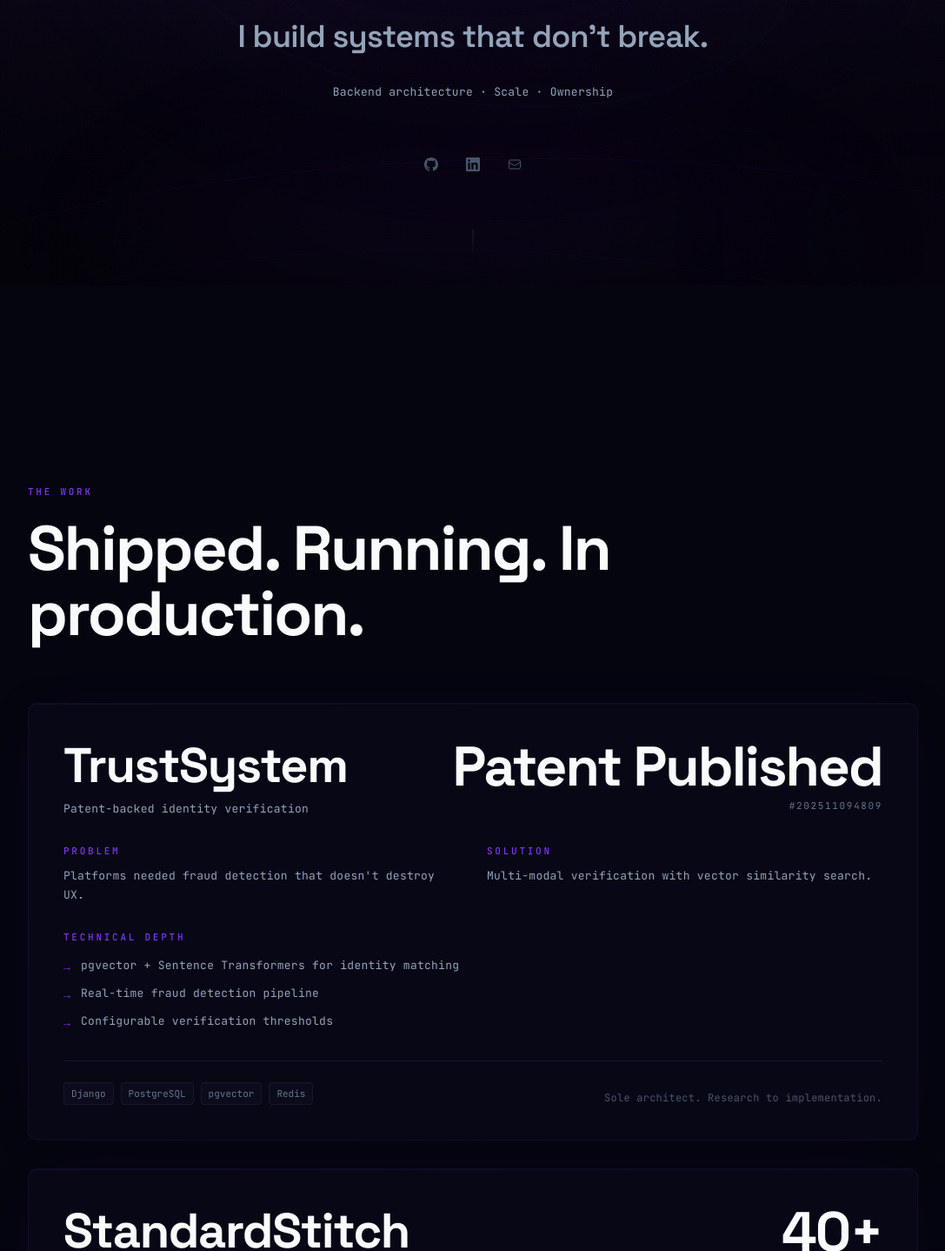
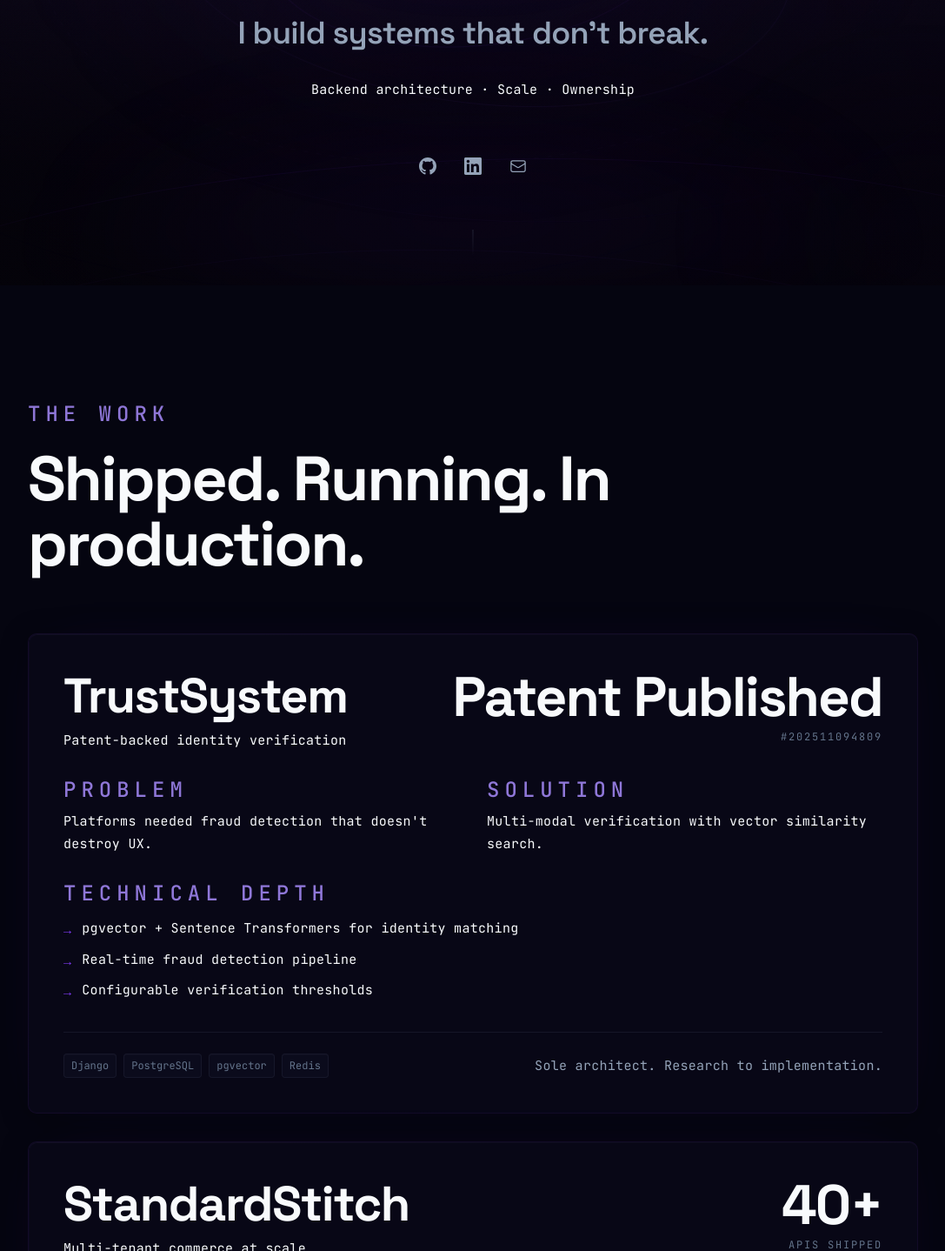
Before and after one commit to hey-granth/granth, a React (Vite) app: page / in a window 1280 px wide. Shown: the part 472-1910 px from the top of the page at 87% size, without its empty margins (96-1183 px from the left). Built offline with nearby package versions, Linux system fonts and the light colour scheme.

Commit message:
improved readability and reduced blank space

```diff
--- a/src/components/layout/Footer.jsx
+++ b/src/components/layout/Footer.jsx
@@ -9,6 +9,11 @@ const icons = {
     linkedin: (
         <svg fill="currentColor" viewBox="0 0 24 24">
             <path d="M20.447 20.452h-3.554v-5.569c0-1.328-.027-3.037-1.852-3.037-1.853 0-2.136 1.445-2.136 2.939v5.667H9.351V9h3.414v1.561h.046c.477-.9 1.637-1.85 3.37-1.85 3.601 0 4.267 2.37 4.267 5.455v6.286zM5.337 7.433c-1.144 0-2.063-.926-2.063-2.065 0-1.138.92-2.063 2.063-2.063 1.14 0 2.064.925 2.064 2.063 0 1.139-.925 2.065-2.064 2.065zm1.782 13.019H3.555V9h3.564v11.452zM22.225 0H1.771C.792 0 0 .774 0 1.729v20.542C0 23.227.792 24 1.771 24h20.451C23.2 24 24 23.227 24 22.271V1.729C24 .774 23.2 0 22.222 0h.003z" />
+        </svg>
+    ),
+    twitter: (
+        <svg fill="currentColor" viewBox="0 0 24 24">
+            <path d="M18.244 2.25h3.308l-7.227 8.26 8.502 11.24H16.17l-5.214-6.817L4.99 21.75H1.68l7.73-8.835L1.254 2.25H8.08l4.713 6.231zm-1.161 17.52h1.833L7.084 4.126H5.117z" />
         </svg>
     ),
     email: (
@@ -195,6 +200,15 @@ const Footer = () => {
                                 {icons.linkedin}
                             </a>
                             <a
+                                href={personalInfo.twitter}
+                                target="_blank"
+                                rel="noopener noreferrer"
+                                className="footer-social-link"
+                                aria-label="X (Twitter)"
+                            >
+                                {icons.twitter}
+                            </a>
+                            <a
                                 href={`mailto:${personalInfo.email}`}
                                 className="footer-social-link"
                                 aria-label="Email"
--- a/src/components/layout/Section.jsx
+++ b/src/components/layout/Section.jsx
@@ -34,7 +34,7 @@ const Section = ({
                 {(title || subtitle) && (
                     <motion.div className="mb-16" variants={fadeInUp}>
                         {subtitle && (
-                            <span className="inline-block text-accent text-sm font-medium tracking-wider uppercase mb-3">
+                            <span className="inline-block text-accent text-base font-medium tracking-wider uppercase mb-3">
                                 {subtitle}
                             </span>
                         )}
--- a/src/components/sections/Contact.jsx
+++ b/src/components/sections/Contact.jsx
@@ -15,9 +15,19 @@ const icons = {
             <path d="M20.447 20.452h-3.554v-5.569c0-1.328-.027-3.037-1.852-3.037-1.853 0-2.136 1.445-2.136 2.939v5.667H9.351V9h3.414v1.561h.046c.477-.9 1.637-1.85 3.37-1.85 3.601 0 4.267 2.37 4.267 5.455v6.286zM5.337 7.433c-1.144 0-2.063-.926-2.063-2.065 0-1.138.92-2.063 2.063-2.063 1.14 0 2.064.925 2.064 2.063 0 1.139-.925 2.065-2.064 2.065zm1.782 13.019H3.555V9h3.564v11.452zM22.225 0H1.771C.792 0 0 .774 0 1.729v20.542C0 23.227.792 24 1.771 24h20.451C23.2 24 24 23.227 24 22.271V1.729C24 .774 23.2 0 22.222 0h.003z" />
         </svg>
     ),
+    twitter: (
+        <svg fill="currentColor" viewBox="0 0 24 24">
+            <path d="M18.244 2.25h3.308l-7.227 8.26 8.502 11.24H16.17l-5.214-6.817L4.99 21.75H1.68l7.73-8.835L1.254 2.25H8.08l4.713 6.231zm-1.161 17.52h1.833L7.084 4.126H5.117z" />
+        </svg>
+    ),
     email: (
         <svg fill="none" stroke="currentColor" viewBox="0 0 24 24" strokeWidth={1.5}>
             <path strokeLinecap="round" strokeLinejoin="round" d="M21.75 6.75v10.5a2.25 2.25 0 01-2.25 2.25h-15a2.25 2.25 0 01-2.25-2.25V6.75m19.5 0A2.25 2.25 0 0019.5 4.5h-15a2.25 2.25 0 00-2.25 2.25m19.5 0v.243a2.25 2.25 0 01-1.07 1.916l-7.5 4.615a2.25 2.25 0 01-2.36 0L3.32 8.91a2.25 2.25 0 01-1.07-1.916V6.75" />
+        </svg>
+    ),
+    download: (
+        <svg fill="none" stroke="currentColor" viewBox="0 0 24 24" strokeWidth={1.5}>
+            <path strokeLinecap="round" strokeLinejoin="round" d="M3 16.5v2.25A2.25 2.25 0 005.25 21h13.5A2.25 2.25 0 0021 18.75V16.5M16.5 12L12 16.5m0 0L7.5 12m4.5 4.5V3" />
         </svg>
     ),
 };
@@ -219,11 +229,28 @@ const Contact = () => {
                         LinkedIn
                     </a>
                     <a
+                        href={personalInfo.twitter}
+                        target="_blank"
+                        rel="noopener noreferrer"
+                        className="contact-btn"
+                    >
+                        {icons.twitter}
+                        X / Twitter
+                    </a>
+                    <a
                         href={`mailto:${personalInfo.email}`}
                         className="contact-btn"
                     >
                         {icons.email}
                         Email
+                    </a>
+                    <a
+                        href={personalInfo.resume}
+                        download="Granth_Agarwal_Resume.pdf"
+                        className="contact-btn"
+                    >
+                        {icons.download}
+                        Resume
                     </a>
                 </motion.div>
             </div>
--- a/src/components/sections/Hero.jsx
+++ b/src/components/sections/Hero.jsx
@@ -199,7 +199,7 @@ const Hero = () => {
                         className="link-quiet"
                         aria-label="GitHub"
                     >
-                        <svg className="w-4 h-4" fill="currentColor" viewBox="0 0 24 24">
+                        <svg className="w-5 h-5" fill="currentColor" viewBox="0 0 24 24">
                             <path d="M12 0c-6.626 0-12 5.373-12 12 0 5.302 3.438 9.8 8.207 11.387.599.111.793-.261.793-.577v-2.234c-3.338.726-4.033-1.416-4.033-1.416-.546-1.387-1.333-1.756-1.333-1.756-1.089-.745.083-.729.083-.729 1.205.084 1.839 1.237 1.839 1.237 1.07 1.834 2.807 1.304 3.492.997.107-.775.418-1.305.762-1.604-2.665-.305-5.467-1.334-5.467-5.931 0-1.311.469-2.381 1.236-3.221-.124-.303-.535-1.524.117-3.176 0 0 1.008-.322 3.301 1.23.957-.266 1.983-.399 3.003-.404 1.02.005 2.047.138 3.006.404 2.291-1.552 3.297-1.23 3.297-1.23.653 1.653.242 2.874.118 3.176.77.84 1.235 1.911 1.235 3.221 0 4.609-2.807 5.624-5.479 5.921.43.372.823 1.102.823 2.222v3.293c0 .319.192.694.801.576 4.765-1.589 8.199-6.086 8.199-11.386 0-6.627-5.373-12-12-12z" />
                         </svg>
                     </a>
@@ -210,7 +210,7 @@ const Hero = () => {
                         className="link-quiet"
                         aria-label="LinkedIn"
                     >
-                        <svg className="w-4 h-4" fill="currentColor" viewBox="0 0 24 24">
+                        <svg className="w-5 h-5" fill="currentColor" viewBox="0 0 24 24">
                             <path d="M20.447 20.452h-3.554v-5.569c0-1.328-.027-3.037-1.852-3.037-1.853 0-2.136 1.445-2.136 2.939v5.667H9.351V9h3.414v1.561h.046c.477-.9 1.637-1.85 3.37-1.85 3.601 0 4.267 2.37 4.267 5.455v6.286zM5.337 7.433c-1.144 0-2.063-.926-2.063-2.065 0-1.138.92-2.063 2.063-2.063 1.14 0 2.064.925 2.064 2.063 0 1.139-.925 2.065-2.064 2.065zm1.782 13.019H3.555V9h3.564v11.452zM22.225 0H1.771C.792 0 0 .774 0 1.729v20.542C0 23.227.792 24 1.771 24h20.451C23.2 24 24 23.227 24 22.271V1.729C24 .774 23.2 0 22.222 0h.003z" />
                         </svg>
                     </a>
@@ -219,7 +219,7 @@ const Hero = () => {
                         className="link-quiet"
                         aria-label="Email"
                     >
-                        <svg className="w-4 h-4" fill="none" stroke="currentColor" viewBox="0 0 24 24" strokeWidth={1.5}>
+                        <svg className="w-5 h-5" fill="none" stroke="currentColor" viewBox="0 0 24 24" strokeWidth={1.5}>
                             <path strokeLinecap="round" strokeLinejoin="round" d="M21.75 6.75v10.5a2.25 2.25 0 01-2.25 2.25h-15a2.25 2.25 0 01-2.25-2.25V6.75m19.5 0A2.25 2.25 0 0019.5 4.5h-15a2.25 2.25 0 00-2.25 2.25m19.5 0v.243a2.25 2.25 0 01-1.07 1.916l-7.5 4.615a2.25 2.25 0 01-2.36 0L3.32 8.91a2.25 2.25 0 01-1.07-1.916V6.75" />
                         </svg>
                     </a>
--- a/src/components/sections/Projects.jsx
+++ b/src/components/sections/Projects.jsx
@@ -68,7 +68,7 @@ const ProjectCard = ({ project, index }) => {
                         <span key={tech} className="tech-badge">{tech}</span>
                     ))}
                 </div>
-                <p className="text-liner text-text-dim text-xs">
+                <p className="text-liner text-text-secondary text-s">
                     {project.ownership}
                 </p>
             </div>
--- a/src/components/sections/Proof.jsx
+++ b/src/components/sections/Proof.jsx
@@ -83,14 +83,14 @@ const Proof = () => {
                 >
                     <div className="flex flex-wrap items-center gap-4 mb-4">
                         <span className="era-badge">Patent {proof.patent.status}</span>
-                        <span className="text-liner text-xs text-text-dim">
+                        <span className="text-liner text-sm text-text-secondary">
                             #{proof.patent.number}
                         </span>
                     </div>
                     <h3 className="text-display-sm text-text-primary mb-2">
                         {proof.patent.title}
                     </h3>
-                    <p className="text-liner text-xs text-text-dim">
+                    <p className="text-liner text-sm text-text-secondary">
                         Published {proof.patent.date}
                     </p>
                 </motion.div>
--- a/src/data/content.js
+++ b/src/data/content.js
@@ -5,6 +5,7 @@ export const personalInfo = {
     email: "granthcodes@gmail.com",
     github: "https://github.com/hey-granth",
     linkedin: "https://linkedin.com/in/granth-agarwal",
+    twitter: "https://x.com/heygranth",
     resume: "/resume.pdf",
 };
 
--- a/src/index.css
+++ b/src/index.css
@@ -64,8 +64,8 @@
     background-color: var(--color-void);
     color: var(--color-text-primary);
     font-family: var(--font-mono);
-    font-size: 15px;
-    line-height: 1.65;
+    font-size: 16px;
+    line-height: 1.7;
     -webkit-font-smoothing: antialiased;
     -moz-osx-font-smoothing: grayscale;
     overflow-x: hidden;
@@ -109,14 +109,14 @@
   }
 
   .section-padding {
-    padding-top: 10rem;
-    padding-bottom: 10rem;
+    padding-top: 6rem;
+    padding-bottom: 6rem;
   }
 
   @media (min-width: 768px) {
     .section-padding {
-      padding-top: 14rem;
-      padding-bottom: 14rem;
+      padding-top: 8rem;
+      padding-bottom: 8rem;
     }
   }
 
@@ -173,20 +173,21 @@
   /* Liner notes — calm, restrained */
   .text-liner {
     font-family: var(--font-mono);
-    font-size: 0.8125rem;
+    font-size: 0.9375rem;
     line-height: 1.7;
     letter-spacing: 0.02em;
-    color: var(--color-text-secondary);
+    color: var(--color-text-primary);
   }
 
   /* Track title — section headers */
   .track-title {
     font-family: var(--font-mono);
-    font-size: 0.6875rem;
+    font-size: 1.5rem;
     font-weight: 500;
     letter-spacing: 0.25em;
     text-transform: uppercase;
-    color: var(--color-jamun);
+    color: var(--color-violet-muted);
+    opacity: 0.85;
   }
 
   /* Separator line */
@@ -258,7 +259,7 @@
 
   .metric-label {
     font-family: var(--font-mono);
-    font-size: 0.6875rem;
+    font-size: 0.75rem;
     letter-spacing: 0.15em;
     text-transform: uppercase;
     color: var(--color-text-muted);
@@ -271,7 +272,7 @@
     gap: 0.5rem;
     padding: 0.25rem 0.75rem;
     font-family: var(--font-mono);
-    font-size: 0.6875rem;
+    font-size: 0.75rem;
     letter-spacing: 0.1em;
     text-transform: uppercase;
     color: var(--color-jamun);
@@ -293,7 +294,7 @@
     display: inline-flex;
     padding: 0.1875rem 0.5rem;
     font-family: var(--font-mono);
-    font-size: 0.6875rem;
+    font-size: 0.75rem;
     color: var(--color-text-muted);
     background: rgba(15, 15, 34, 0.6);
     border: 1px solid rgba(100, 116, 139, 0.12);
@@ -315,7 +316,7 @@
 
   /* Link quiet */
   .link-quiet {
-    color: var(--color-text-dim);
+    color: var(--color-text-secondary);
     transition: color 0.15s ease;
   }
 
@@ -400,12 +401,12 @@
 
   .stack-anchor-text {
     font-family: var(--font-mono);
-    font-size: 0.6875rem;
+    font-size: 0.75rem;
     font-weight: 500;
     letter-spacing: 0.18em;
     text-transform: uppercase;
     color: var(--color-jamun);
-    opacity: 0.5;
+    opacity: 0.9;
   }
 
   .stack-anchor-line {
@@ -437,7 +438,7 @@
   /* Zone labels — unified alignment */
   .stack-zone-label-symmetric {
     font-family: var(--font-display);
-    font-size: 0.75rem;
+    font-size: 0.875rem;
     font-weight: 600;
     letter-spacing: 0.15em;
     color: var(--color-text-secondary);
@@ -460,8 +461,8 @@
     gap: 0.375rem;
     padding: 0.5rem 0.875rem;
     font-family: var(--font-mono);
-    font-size: 0.8125rem;
-    color: var(--color-text-muted);
+    font-size: 0.9375rem;
+    color: var(--color-text-secondary);
     background: rgba(14, 12, 28, 0.6);
     border: 1px solid rgba(100, 116, 139, 0.12);
     border-radius: 0.375rem;
@@ -537,23 +538,23 @@
   /* Tagline — subdued, secondary */
   .footer-tagline {
     font-family: var(--font-mono);
-    font-size: 0.75rem;
+    font-size: 0.875rem;
     line-height: 1.6;
     letter-spacing: 0.02em;
-    color: var(--color-text-muted);
-    opacity: 0.7;
+    color: var(--color-text-secondary);
+    opacity: 0.9;
     max-width: 280px;
   }
 
   /* Section labels — minimal, accent-tinted */
   .footer-label {
     font-family: var(--font-mono);
-    font-size: 0.625rem;
+    font-size: 0.75rem;
     font-weight: 500;
     letter-spacing: 0.2em;
     text-transform: uppercase;
     color: var(--color-jamun);
-    opacity: 0.6;
+    opacity: 0.8;
     margin-bottom: 0.875rem;
   }
 
@@ -567,8 +568,8 @@
 
   .footer-nav-link {
     font-family: var(--font-mono);
-    font-size: 0.8125rem;
-    color: var(--color-text-dim);
+    font-size: 0.875rem;
+    color: var(--color-text-secondary);
     transition: color 0.12s ease;
     padding: 0.25rem 0;
   }
@@ -622,17 +623,17 @@
   /* Email — intentional, clickable */
   .footer-email {
     font-family: var(--font-mono);
-    font-size: 0.6875rem;
-    color: var(--color-text-dim);
+    font-size: 0.875rem;
+    color: var(--color-text-secondary);
     letter-spacing: 0.03em;
     transition: color 0.12s ease;
     text-decoration: underline;
-    text-decoration-color: rgba(100, 116, 139, 0.3);
+    text-decoration-color: rgba(124, 58, 237, 0.4);
     text-underline-offset: 3px;
   }
 
   .footer-email:hover {
-    color: var(--color-text-secondary);
+    color: var(--color-text-primary);
     text-decoration-color: var(--color-jamun);
   }
 
@@ -650,9 +651,9 @@
   /* Copyright — compressed */
   .footer-copyright {
     font-family: var(--font-mono);
-    font-size: 0.6875rem;
-    color: var(--color-text-dim);
-    opacity: 0.6;
+    font-size: 0.875rem;
+    color: var(--color-text-secondary);
+    opacity: 1;
     letter-spacing: 0.02em;
   }
 
@@ -662,9 +663,9 @@
     align-items: center;
     gap: 0.5rem;
     font-family: var(--font-mono);
-    font-size: 0.6875rem;
-    color: var(--color-text-dim);
-    opacity: 0.7;
+    font-size: 0.875rem;
+    color: var(--color-text-secondary);
+    opacity: 1;
   }
 
   .footer-status-dot {
@@ -728,7 +729,7 @@
   gap: 0.75rem;
   padding: 0.9375rem 1.625rem;
   font-family: var(--font-mono);
-  font-size: 0.8125rem;
+  font-size: 0.875rem;
   font-weight: 500;
   letter-spacing: 0.05em;
   text-transform: uppercase;
@@ -1035,6 +1036,9 @@
 /* Blog typography refinements */
 .prose {
   color: var(--color-text-primary);
+  font-size: 1.0625rem;
+  line-height: 1.75;
+  max-width: 65ch;
 }
 
 .prose h1,
@@ -1043,50 +1047,124 @@
 .prose h4 {
   color: var(--color-text-primary);
   margin-top: 2.5rem;
-  margin-bottom: 1rem;
+  margin-bottom: 1.25rem;
+  font-family: var(--font-display);
+}
+
+.prose h1 {
+  font-size: 2.25rem;
+  line-height: 1.2;
+}
+
+.prose h2 {
+  font-size: 1.875rem;
+  line-height: 1.3;
+}
+
+.prose h3 {
+  font-size: 1.5rem;
+  line-height: 1.4;
 }
 
 .prose p {
   color: var(--color-text-secondary);
-  margin-bottom: 1.25rem;
+  margin-bottom: 1.5rem;
+  font-size: 1.0625rem;
+  line-height: 1.75;
 }
 
 .prose ul,
 .prose ol {
-  margin-left: 1.25rem;
-  margin-bottom: 1.25rem;
+  margin-left: 1.5rem;
+  margin-bottom: 1.5rem;
   color: var(--color-text-secondary);
+}
+
+.prose li {
+  margin-bottom: 0.5rem;
 }
 
 .prose a {
   color: var(--color-jamun);
   text-decoration: none;
+  border-bottom: 1px solid rgba(124, 58, 237, 0.3);
+  transition: all 0.2s ease;
 }
 
 .prose a:hover {
-  text-decoration: underline;
+  border-bottom-color: var(--color-jamun);
+  color: var(--color-violet-muted);
 }
 
 .prose code {
   background: rgba(124, 58, 237, 0.08);
   color: var(--color-text-primary);
-  padding: 0.15rem 0.35rem;
+  padding: 0.2rem 0.4rem;
   border-radius: 0.35rem;
   font-family: var(--font-mono);
-  font-size: 0.9em;
+  font-size: 0.95em;
 }
 
 .prose pre {
   background: rgba(12, 10, 28, 0.65);
   border: 1px solid rgba(124, 58, 237, 0.12);
-  padding: 1rem;
+  padding: 1.25rem;
   border-radius: 0.65rem;
   overflow: auto;
+  margin: 1.5rem 0;
 }
 
 .prose blockquote {
-  border-left: 2px solid var(--color-jamun);
-  padding-left: 1rem;
+  border-left: 3px solid var(--color-jamun);
+  padding-left: 1.5rem;
   color: var(--color-text-secondary);
-  margin: 1.5rem 0;
+  margin: 2rem 0;
+  font-style: italic;
 }
+
+/* Reading-focused card for blog listing */
+.reading-card {
+  padding: 2rem 2.5rem;
+  transition: all 0.3s ease;
+}
+
+.reading-card:hover {
+  border-color: rgba(139, 92, 246, 0.2);
+}
+
+/* Reading surface for blog posts */
+.reading-surface {
+  background: rgba(12, 10, 28, 0.45);
+  backdrop-filter: blur(14px);
+  border: 1px solid rgba(124, 58, 237, 0.08);
+  border-radius: 0.75rem;
+  padding: 3rem;
+  max-width: 75ch;
+  margin: 0 auto;
+}
+
+@media (max-width: 768px) {
+  .reading-surface {
+    padding: 1.5rem;
+  }
+
+  .reading-card {
+    padding: 1.5rem;
+  }
+
+  .prose {
+    font-size: 1rem;
+  }
+
+  .prose h1 {
+    font-size: 1.75rem;
+  }
+
+  .prose h2 {
+    font-size: 1.5rem;
+  }
+
+  .prose h3 {
+    font-size: 1.25rem;
+  }
+}
--- a/src/pages/Blog.jsx
+++ b/src/pages/Blog.jsx
@@ -35,7 +35,7 @@ const Blog = () => {
                                 className="card reading-card"
                                 variants={fadeInUp}
                             >
-                                <div className="flex flex-wrap items-center justify-between gap-3 text-sm text-text-muted">
+                                <div className="flex flex-wrap items-center justify-between gap-3 text-base text-text-muted">
                                     <span className="text-text-secondary">{post.formattedDate}</span>
                                     <div className="flex gap-2 flex-wrap">
                                         {post.tags.map((tag) => (
@@ -49,11 +49,11 @@ const Blog = () => {
                                     <h3 className="text-display-sm md:text-display-md font-bold leading-tight">{post.title}</h3>
                                 </Link>
                                 {post.summary && (
-                                    <p className="mt-3 text-text-secondary text-base leading-relaxed">
+                                    <p className="mt-3 text-text-secondary text-lg leading-relaxed">
                                         {post.summary}
                                     </p>
                                 )}
-                                <div className="mt-4 inline-flex items-center gap-2 text-accent font-medium">
+                                <div className="mt-4 inline-flex items-center gap-2 text-accent font-medium text-base">
                                     Read
                                     <svg
                                         xmlns="http://www.w3.org/2000/svg"
--- a/src/pages/BlogPost.jsx
+++ b/src/pages/BlogPost.jsx
@@ -37,7 +37,7 @@ const BlogPost = () => {
                     subtitle={post.formattedDate}
                     className="pt-28"
                 >
-                    <div className="max-w-5xl mx-auto mb-6 flex items-center justify-between gap-4 text-sm text-text-muted">
+                    <div className="max-w-5xl mx-auto mb-6 flex items-center justify-between gap-4 text-base text-text-muted">
                         <Link to="/blog" className="inline-flex items-center gap-2 text-text-secondary hover:text-accent">
                             <svg xmlns="http://www.w3.org/2000/svg" viewBox="0 0 24 24" fill="none" className="w-4 h-4" stroke="currentColor" strokeWidth={1.5}>
                                 <path strokeLinecap="round" strokeLinejoin="round" d="M15.75 19.5L8.25 12l7.5-7.5" />
@@ -48,7 +48,7 @@ const BlogPost = () => {
                     </div>
                     <article className="reading-surface prose prose-invert">
                         <ReactMarkdown remarkPlugins={[remarkGfm]}>{post.content}</ReactMarkdown>
-                        <div className="mt-8 flex items-center justify-between text-sm text-text-muted">
+                        <div className="mt-8 flex items-center justify-between text-base text-text-muted">
                             <div className="flex gap-2 flex-wrap">
                                 {post.tags.map((tag) => (
                                     <span key={tag} className="tech-badge">
```
Also changed, not shown: src/components/layout/Navbar.jsx (+33 -13 lines), src/components/sections/Experience.jsx (+5 -5 lines).
